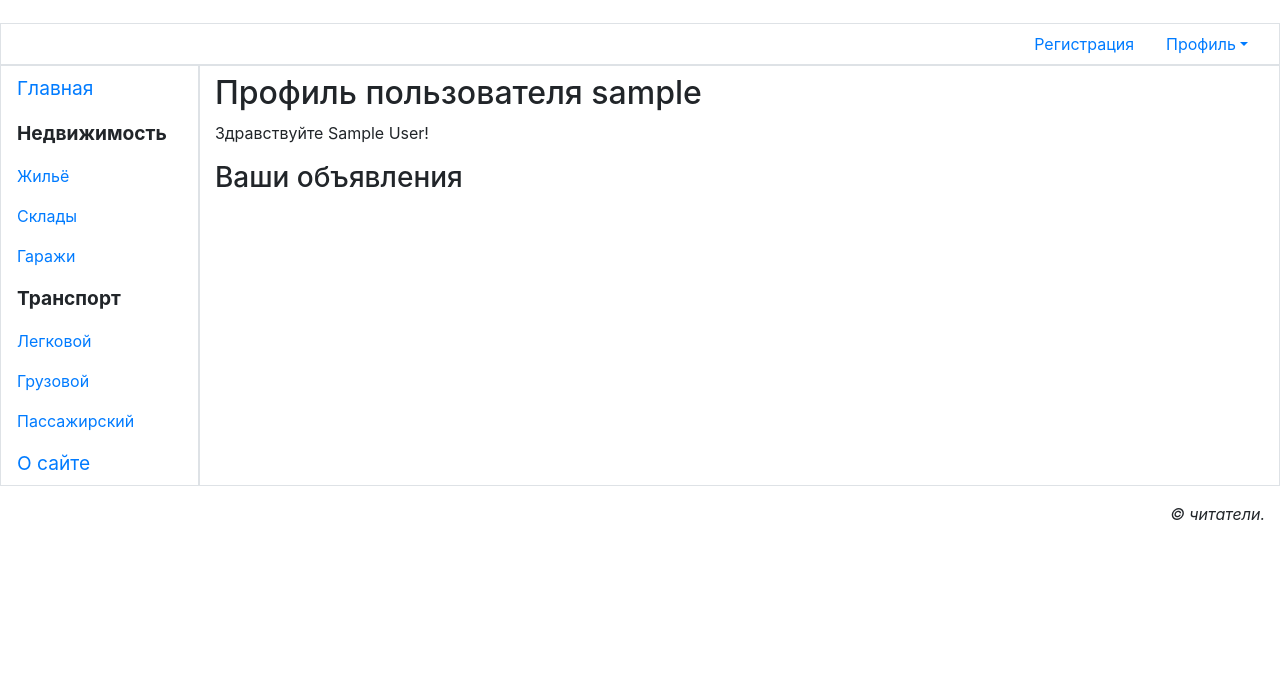
After one commit to I-Trush/site_practice, a Django app: page /accounts/profile/ in a window 1280 px wide. The commit adds this page. Shown: the part 116-800 px from the top of the page. Run offline with Django 3.2, Linux system fonts and the light colour scheme; the visitor is signed in with stand-in values (Sample User, id 1); some libraries are stand-ins or nearby versions.

Commit message:
32.2 login/logout/user profile

```diff
--- a/site_practice/main/templates/main/layout/basic.html
+++ b/site_practice/main/templates/main/layout/basic.html
@@ -21,24 +21,27 @@
             <li class="nav-item">
                 <a class="nav-link" href="#">Регистрация</a>
             </li>
+            {% if user.is_authenticated %}
             <li class="nav-item dropdown">
                 <a class="nav-link dropdown-toggle"
                    data-toggle="dropdown"
                    href="#" role="button" aria-haspopup="true"
                    aria-expanded="false">Профиль</a>
                 <div class="dropdown-menu">
-                    <a class="dropdown-item" href="#">Мои объявления</a>
+                    <a class="dropdown-item" href="{% url 'main:profile' %}">Мои объявления</a>
                     <a class="dropdown-item" href="#">Изменить личные данные</a>
                     <a class="dropdown-item" href="#">Изменить пароль</a>
                     <div class="dropdown-driver"></div>
-                    <a class="dropdown-item" href="#">Выйти</a>
+                    <a class="dropdown-item" href="{% url 'main:logout' %}">Выйти</a>
                     <div class="dropdown-driver"></div>
                     <a class="dropdown-item" href="#">Удалить</a>
                 </div>
             </li>
+            {% else %}
             <li class="nav-item">
-                <a class="nav-link" href="#">Вход</a>
+                <a class="nav-link" href="{% url 'main:login' %}">Вход</a>
             </li>
+            {% endif %}
         </ul>
     </div>
     <div class="row">
--- /dev/null
+++ b/site_practice/main/templates/main/profile.html
@@ -0,0 +1,13 @@
+{% extends "main/layout/basic.html" %}
+
+{% block title %}Профиль пользователя{% endblock %}
+
+{% block content %}
+<h2>Профиль пользователя {{ user.username }}</h2>
+{% if user.first_name and user.last_name %}
+<p>Здравствуйте {{ user.first_name }} {{ user.last_name }}!</p>
+{% else %}
+<p>Здравствуйте!</p>
+{% endif %}
+<h3>Ваши объявления</h3>
+{% endblock %}
--- a/site_practice/main/urls.py
+++ b/site_practice/main/urls.py
@@ -6,4 +6,7 @@ app_name = 'main'
 urlpatterns = [
     path('', index, name='index'),
     path('<str:page>/', other_page, name='other'),
+    path('accounts/login/', BBLoginView.as_view(), name='login'),
+    path('accounts/profile/', profile, name='profile'),
+    path('accounts/logout/', BBLogoutView.as_view(), name='logout'),
 ]
--- a/site_practice/main/views.py
+++ b/site_practice/main/views.py
@@ -2,6 +2,9 @@ from django.shortcuts import render
 from django.http import HttpResponse, Http404
 from django.template import TemplateDoesNotExist
 from django.template.loader import get_template
+from django.contrib.auth.views import LoginView, LogoutView
+from django.contrib.auth.decorators import login_required
+from django.contrib.auth.mixins import LoginRequiredMixin
 
 
 def index(request):
@@ -14,3 +17,16 @@ def other_page(request, page):
     except TemplateDoesNotExist:
         raise Http404
     return HttpResponse(template.render(request=request))
+
+
+class BBLoginView(LoginView):
+    template_name = 'main/login.html'
+
+
+@login_required()   # 32.2.2. доступ только авторизованным пользователям
+def profile(request):
+    return render(request, 'main/profile.html')
+
+
+class BBLogoutView(LoginRequiredMixin, LogoutView):     # LoginRequiredMixin примесь делающая контроллер класс доступным только авторизованным пользователям
+    template_name = 'main/logout.html'
```
Also changed, not shown: site_practice/main/templates/main/login.html (added, +19 -0 lines), site_practice/main/templates/main/logout.html (added, +10 -0 lines), 1 other file.
